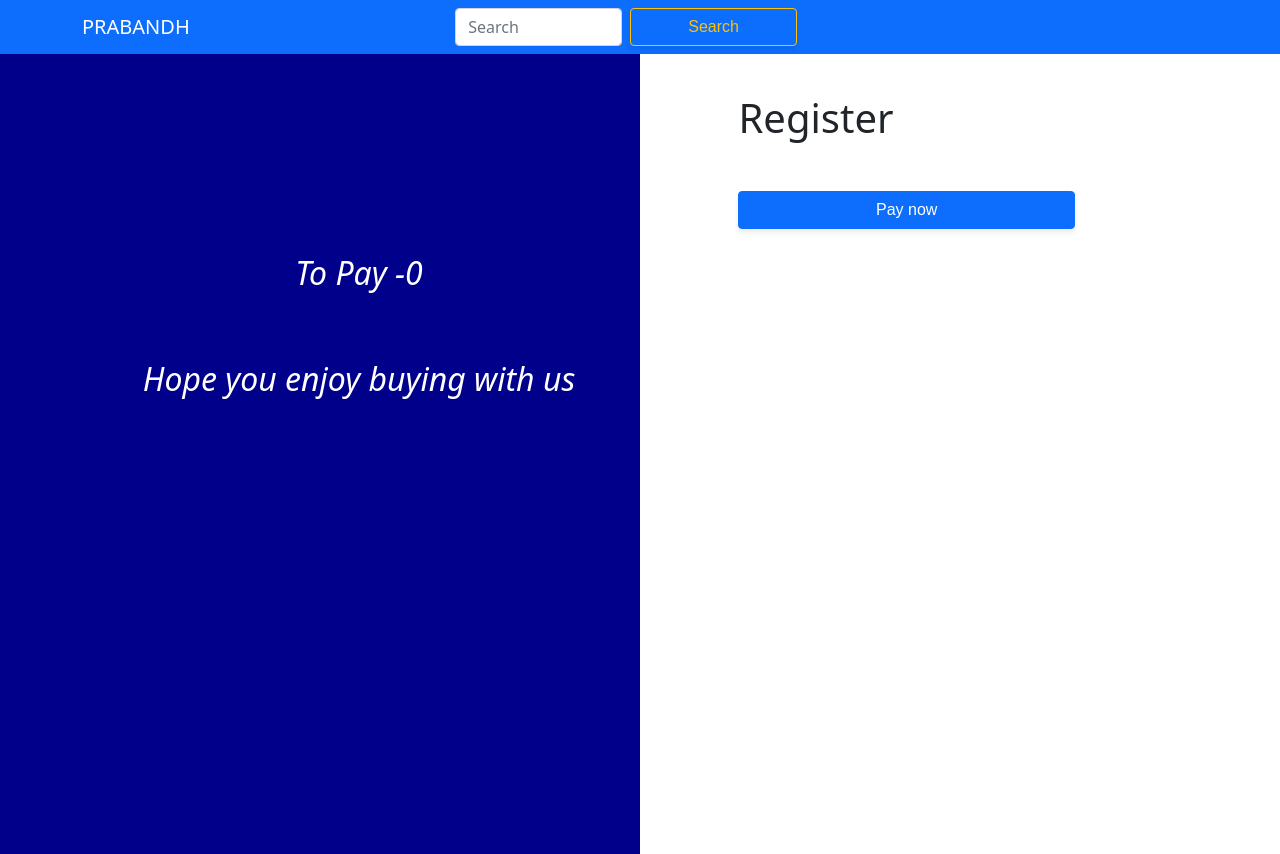
After one commit to Rohit-Karalkar0612/Prabandh, a Django app: page /check/ in a window 1280 px wide. The commit adds this page. Run offline with Django 3.2, Linux system fonts and the light colour scheme; a user stored in the database is signed in; data comes from the database, SQL or seed files in the repository; both versions use the stored data as it was after the commit; some libraries are stand-ins or nearby versions.

Commit message:
Final payment page created

```diff
--- a/Prabandh/settings.py
+++ b/Prabandh/settings.py
@@ -144,3 +144,5 @@ DEFAULT_AUTO_FIELD = 'django.db.models.BigAutoField'
 STRIPE_PUBLIC_KEY="pk_test_51JsABWSIonIO6GDnpDssD4QwaMlM2lLvzUvmX6pkKZDaEqSwUsHrMiW6pUCbgeAVS2KSUDpezY2AWcOndIwx2WFD00QufjgLAC"
 
 STRIPE_SECRET_KEY="sk_test_51JsABWSIonIO6GDnAKZYTjxpG9j7KyoCPik0nVcGjb1Uk6S7zysmC0haaOBvVP8DJihCRsoNc3TnJsv5Ph2UJNtt00wnGL36dO"
+
+STRIPE_WEBHOOK_SECRET="whsec_yZReRnVKG0HhvEkEF4vZU6rH6jLGeMZe"
--- a/Rent/admin.py
+++ b/Rent/admin.py
@@ -1,5 +1,5 @@
 from django.contrib import admin
-from .models import Product,Ratings,Rent_Amount,Issues,Photo,Bookings,Category,Subcategory
+from .models import Product,Ratings,Rent_Amount,Issues,Photo,Bookings,Category,Subcategory,Cart
 
 
 admin.site.register(Product)
@@ -10,6 +10,7 @@ admin.site.register(Photo)
 admin.site.register(Bookings)
 admin.site.register(Category)
 admin.site.register(Subcategory)
+admin.site.register(Cart)
 
 
 
--- /dev/null
+++ b/Rent/static/Rent/css/checkout.css
@@ -0,0 +1,258 @@
+/* form {
+  width: 30vw;
+  min-width: 500px;
+  align-self: center;
+  box-shadow: 0px 0px 0px 0.5px rgba(50, 50, 93, 0.1),
+    0px 2px 5px 0px rgba(50, 50, 93, 0.1), 0px 1px 1.5px 0px rgba(0, 0, 0, 0.07);
+  border-radius: 7px;
+  padding: 40px;
+} */
+
+.hidden {
+  display: none;
+}
+
+#payment-message {
+  color: rgb(105, 115, 134);
+  font-size: 16px;
+  line-height: 20px;
+  padding-top: 12px;
+  text-align: center;
+}
+
+#payment-element {
+  margin-bottom: 24px;
+}
+
+/* Buttons and links */
+button {
+  background: #5469d4;
+  font-family: Arial, sans-serif;
+  color: #ffffff;
+  border-radius: 4px;
+  border: 0;
+  padding: 12px 16px;
+  font-size: 16px;
+  font-weight: 600;
+  cursor: pointer;
+  display: block;
+  transition: all 0.2s ease;
+  box-shadow: 0px 4px 5.5px 0px rgba(0, 0, 0, 0.07);
+  width: 100%;
+}
+button:hover {
+  filter: contrast(115%);
+}
+button:disabled {
+  opacity: 0.5;
+  cursor: default;
+}
+
+/* spinner/processing state, errors */
+.spinner,
+.spinner:before,
+.spinner:after {
+  border-radius: 50%;
+}
+.spinner {
+  color: #ffffff;
+  font-size: 22px;
+  text-indent: -99999px;
+  margin: 0px auto;
+  position: relative;
+  width: 20px;
+  height: 20px;
+  box-shadow: inset 0 0 0 2px;
+  -webkit-transform: translateZ(0);
+  -ms-transform: translateZ(0);
+  transform: translateZ(0);
+}
+.spinner:before,
+.spinner:after {
+  position: absolute;
+  content: "";
+}
+.spinner:before {
+  width: 10.4px;
+  height: 20.4px;
+  background: #5469d4;
+  border-radius: 20.4px 0 0 20.4px;
+  top: -0.2px;
+  left: -0.2px;
+  -webkit-transform-origin: 10.4px 10.2px;
+  transform-origin: 10.4px 10.2px;
+  -webkit-animation: loading 2s infinite ease 1.5s;
+  animation: loading 2s infinite ease 1.5s;
+}
+.spinner:after {
+  width: 10.4px;
+  height: 10.2px;
+  background: #5469d4;
+  border-radius: 0 10.2px 10.2px 0;
+  top: -0.1px;
+  left: 10.2px;
+  -webkit-transform-origin: 0px 10.2px;
+  transform-origin: 0px 10.2px;
+  -webkit-animation: loading 2s infinite ease;
+  animation: loading 2s infinite ease;
+}
+
+@-webkit-keyframes loading {
+  0% {
+    -webkit-transform: rotate(0deg);
+    transform: rotate(0deg);
+  }
+  100% {
+    -webkit-transform: rotate(360deg);
+    transform: rotate(360deg);
+  }
+}
+@keyframes loading {
+  0% {
+    -webkit-transform: rotate(0deg);
+    transform: rotate(0deg);
+  }
+  100% {
+    -webkit-transform: rotate(360deg);
+    transform: rotate(360deg);
+  }
+}
+
+@media only screen and (max-width: 600px) {
+  form {
+    width: 80vw;
+    min-width: initial;
+  }
+}
+
+@media screen and (min-width: 1000px) {
+  .container-left {
+    float: right;
+  }
+}
+
+.top-left {
+  margin-top: 5%;
+}
+.left {
+  /* border: 1px solid black; */
+  background-color: white;
+}
+.register-heading {
+  margin-top: 12%;
+}
+#div_id_username {
+  font-weight: bold;
+}
+
+.textinput {
+  border-top: none;
+  border-left: none;
+  border-right: none;
+  border-bottom: 2px blue solid;
+  box-shadow: none !important;
+  font-weight: bold;
+}
+.textinput:focus {
+  outline: none !important;
+  box-shadow: 0 0 0 0 rgba(0, 0, 0, 0) !important;
+}
+.down {
+  font-weight: bold;
+  margin-top: 2%;
+  /* bottom: 11px; */
+  /* transform: translateY(30px); */
+}
+input:-webkit-autofill,
+input:-webkit-autofill:hover,
+input:-webkit-autofill:focus,
+input:-webkit-autofill:active {
+  transition: background-color 5000s ease-in-out 0s;
+}
+h3 {
+  font-size: 40px;
+}
+.below-right {
+  background-position: center;
+  background-size: cover;
+  transition: ease-in 0.5s;
+  z-index: -2;
+  /* width: 100%; */
+  height: 100%;
+  position: absolute;
+}
+.cover-right {
+  /* background-color: rgba(31, 7, 247, 0.3); */
+  position: relative;
+  /* left: 10px; */
+  z-index: 200;
+  width: 103%;
+  height: 100vh;
+}
+.super {
+  position: relative;
+}
+
+body {
+  background-image: url("../images/bg.jpg");
+  background-position: center;
+  background-size: cover;
+}
+.textareaclass::-webkit-scrollbar {
+  display: none;
+}
+.btn-info {
+  color: white;
+  background-color: darkblue;
+  font-weight: bold;
+}
+.hello {
+  height: 100%;
+  position: relative;
+}
+.center-me {
+  position: absolute;
+  top: 25%;
+  color: white;
+  font-size: 40px;
+  transition: 0.5s ease-in;
+  text-align: center;
+}
+
+#id_captcha_1 {
+  border-top: none;
+  border-left: none;
+  border-right: none;
+  border-bottom: 2px blue solid;
+  box-shadow: none !important;
+  outline: none;
+  font-weight: 500;
+}
+
+.form-check-input {
+  border: 2px solid black;
+}
+
+@media screen and (max-width: 800px) {
+  .hello {
+    display: none;
+  }
+}
+.hello {
+  height: 100%;
+  position: relative;
+  text-align: center;
+}
+.center-me {
+  position: absolute;
+  top: 25%;
+  color: white;
+  font-size: 40px;
+  transition: 0.5s ease-in;
+  text-align: center;
+  font-style: oblique;
+}
+body {
+  height: 100%;
+  background: linear-gradient(90deg, darkblue 50%, white 50%);
+}
--- /dev/null
+++ b/Rent/static/Rent/js/checkout.js
@@ -0,0 +1,118 @@
+// A reference to Stripe.js initialized with a fake API key.
+const stripe = Stripe("pk_test_51JsABWSIonIO6GDnpDssD4QwaMlM2lLvzUvmX6pkKZDaEqSwUsHrMiW6pUCbgeAVS2KSUDpezY2AWcOndIwx2WFD00QufjgLAC");
+
+// The items the customer wants to buy
+const items = [{ id: "xl-tshirt" }];
+const csrftoken = document.querySelector('[name=csrfmiddlewaretoken]').value;
+
+let elements;
+
+initialize();
+checkStatus();
+
+document
+  .querySelector("#payment-form")
+  .addEventListener("submit", handleSubmit);
+
+
+// Fetches a payment intent and captures the client secret
+async function initialize() {
+  const response = await fetch("create/", {
+    method: "POST",
+    headers: { "Content-Type": "application/json",
+    'X-CSRFToken': csrftoken,
+    },
+    body: JSON.stringify({ items }),
+  });
+  const { clientSecret } = await response.json();
+
+  const appearance = {
+    theme: 'stripe',
+  };
+  elements = stripe.elements({ appearance, clientSecret });
+
+  const paymentElement = elements.create("payment");
+  paymentElement.mount("#payment-element");
+}
+
+async function handleSubmit(e) {
+  e.preventDefault();
+  setLoading(true);
+
+  const { error } = await stripe.confirmPayment({
+    elements,
+    confirmParams: {
+      // Make sure to change this to your payment completion page
+      return_url: "http://127.0.0.1:8000/success/",
+    },
+  });
+
+  // This point will only be reached if there is an immediate error when
+  // confirming the payment. Otherwise, your customer will be redirected to
+  // your `return_url`. For some payment methods like iDEAL, your customer will
+  // be redirected to an intermediate site first to authorize the payment, then
+  // redirected to the `return_url`.
+  if (error.type === "card_error" || error.type === "validation_error") {
+    showMessage(error.message);
+  } else {
+    showMessage("An unexpected error occured.");
+  }
+
+  setLoading(false);
+}
+
+// Fetches the payment intent status after payment submission
+async function checkStatus() {
+  const clientSecret = new URLSearchParams(window.location.search).get(
+    "payment_intent_client_secret"
+  );
+
+  if (!clientSecret) {
+    return;
+  }
+
+  const { paymentIntent } = await stripe.retrievePaymentIntent(clientSecret);
+
+  switch (paymentIntent.status) {
+    case "succeeded":
+      showMessage("Payment succeeded!");
+      break;
+    case "processing":
+      showMessage("Your payment is processing.");
+      break;
+    case "requires_payment_method":
+      showMessage("Your payment was not successful, please try again.");
+      break;
+    default:
+      showMessage("Something went wrong.");
+      break;
+  }
+}
+
+// ------- UI helpers -------
+
+function showMessage(messageText) {
+  const messageContainer = document.querySelector("#payment-message");
+
+  messageContainer.classList.remove("hidden");
+  messageContainer.textContent = messageText;
+
+  setTimeout(function () {
+    messageContainer.classList.add("hidden");
+    messageText.textContent = "";
+  }, 4000);
+}
+
+// Show a spinner on payment submission
+function setLoading(isLoading) {
+  if (isLoading) {
+    // Disable the button and show a spinner
+    document.querySelector("#submit").disabled = true;
+    document.querySelector("#spinner").classList.remove("hidden");
+    document.querySelector("#button-text").classList.add("hidden");
+  } else {
+    document.querySelector("#submit").disabled = false;
+    document.querySelector("#spinner").classList.add("hidden");
+    document.querySelector("#button-text").classList.remove("hidden");
+  }
+}
--- /dev/null
+++ b/Rent/templates/Rent/checkout.html
@@ -0,0 +1,86 @@
+{% extends 'User/basic.html' %}
+{% load static %}
+{% block headjs %}
+<script src="https://polyfill.io/v3/polyfill.min.js?version=3.52.1&features=fetch"></script>
+<script src="https://js.stripe.com/v3/"></script>
+<script src="{% static 'Rent/js/checkout.js' %}?{% now "U" %}" defer></script>
+{% endblock %}
+
+
+{% block css %}
+<link rel="stylesheet" href="{% static 'Rent/css/checkout.css' %}?{% now "U" %}"/>
+{% endblock %}
+
+{% block content %}
+<div class="container-fluid">
+  <!-- Just Checking -->
+  <div class="row top no-gutters justify-content-center">
+      <div class="col-lg-5 col-sm-12 super">
+          <div class="col-lg-12 below-right no-gutters">
+          </div>
+          <div class="col-lg-12 cover-right no-gutters">
+              <div class='container hello'>
+                <div class="center-me">
+                  <h2>To Pay -{{ total }}</h2>
+                  <br>
+                  <h2>Hope you enjoy buying with us</h2>
+                </div>
+              </div>
+              <h1></h1>
+          </div>
+      </div>
+      <div class="col-lg-5 left">
+          <div class="container-left container col-lg-12 col-sm-12">
+              <div class="container col-lg-10">
+                  <div class="row register-heading">
+                      <h3>Register</h3>
+                  </div>
+                  <div class="row top-left side-row ">
+                    <form id="payment-form">
+                      <div id="payment-element">
+                        <!--Stripe.js injects the Payment Element-->
+                      </div>
+                      <button class="btn btn-primary" id="submit">
+                        <div class="spinner hidden" id="spinner"></div>
+                        <span id="button-text">Pay now</span>
+                      </button>
+                      <div id="payment-message" class="hidden"></div>
+                    </form>
+                    {% csrf_token %}
+                  </div>
+              </div>
+          </div>
+      </div>
+  </div>
+</div>
+
+
+
+
+
+
+
+
+
+
+
+
+
+
+
+
+{% endblock %}
+<!DOCTYPE html>
+<html lang="en">
+  <head>
+    <meta charset="utf-8" />
+    <title>Accept a payment</title>
+    <meta name="description" content="A demo of a payment on Stripe" />
+    <meta name="viewport" content="width=device-width, initial-scale=1" />
+
+  </head>
+  <body>
+    <!-- Display a payment form -->
+
+  </body>
+</html>
--- a/Rent/urls.py
+++ b/Rent/urls.py
@@ -1,6 +1,6 @@
 from django.urls import path
 from . import views
-from Rent.views import CreateCheckOutSessoionView
+
 
 urlpatterns = [
     path('',views.index,name="home"),
@@ -17,8 +17,8 @@ urlpatterns = [
     path('deleteImage/',views.deleteImage,name="Delete Image"),
     path('subcategory/<str:mysubcat1>', views.search_subcat1, name="Search subcat1"),
     path('search/', views.search_subcat1, name="search"),
-    path('checkout/',CreateCheckOutSessoionView.as_view(),name="checkout"),
-    path('success/',views.Success.as_view(),name="success"),
-    path('cancel/',views.Cancel.as_view(),name="cancel"),
-
+    path('check/',views.Check.as_view(),name="check"),
+    path('check/create/',views.create_payment,name="create"),
+    path('webhook/',views.webhook,name="web"),
+    path('success/',views.success.as_view(),name="success"),
 ]
--- a/Rent/views.py
+++ b/Rent/views.py
@@ -1,4 +1,4 @@
-from django.http import JsonResponse
+from django.http import JsonResponse,HttpResponse
 from django.shortcuts import render, redirect, get_object_or_404
 from django.views import View
 from django.views.generic import CreateView,TemplateView
@@ -10,6 +10,7 @@ from urllib.parse import urlencode
 from django.conf import settings
 import stripe
 from django.http import JsonResponse
+from django.views.decorators.csrf import csrf_exempt
 # Create your views here.
 
 stripe.api_key=settings.STRIPE_SECRET_KEY
@@ -230,9 +231,12 @@ def deleteImage(request):
 
     return JsonResponse({'bool':True})
 
-class CreateCheckOutSessoionView(View):
-    def post(self, request, *args, **kwargs):
-        ng = "http://127.0.0.1:8000"
+
+
+
+
+def create_payment(request):
+    if request.method=='POST':
         my_items=Cart.objects.filter(user=request.user)
         total=0
         for p in my_items:
@@ -240,31 +244,59 @@ class CreateCheckOutSessoionView(View):
 
 
         print(total)
+        # data = json.loads(request.data)
+        # Create a PaymentIntent with the order amount and currency
+        intent = stripe.PaymentIntent.create(
+            amount=total*100,
+            currency='INR',
+            payment_method_types=[
+                'card',
+            ],
+        )
+        return JsonResponse({
+            'clientSecret': intent['client_secret']
+        })
 
-        checkout_session = stripe.checkout.Session.create(
-            payment_method_types=["card"],
-            line_items=[
-                {
-                    "price_data": {
-                        "currency": "INR",
-                        "unit_amount": total*100,
-                        "product_data": {
-                            "name": "kedfnh",
-                        },
-                    },
-                    "quantity": 1,
-                },
-            ],
-            mode="payment",
-            success_url=ng + "/success",
-            cancel_url=ng + "/cancel",
-        )
-        return JsonResponse({"id": checkout_session.id})
+class Check(TemplateView):
+    template_name = "Rent/checkout.html"
+
+    def get_context_data(self, **kwargs):
+        my_items=Cart.objects.filter(user=self.request.user)
+        total=0
+        for p in my_items:
+            total+=(p.product_id.deposit)
+
+        context = super().get_context_data(**kwargs)
+        context["total"] = total
+        return context
 
 
-class Success(TemplateView):
-        template_name = "Rent/success.html"
+@csrf_exempt
+def webhook(request):
+    payload = request.body
+    sig_header = request.META['HTTP_STRIPE_SIGNATURE']
+    event = None
+
+    try:
+        event = stripe.Webhook.construct_event(
+            payload, sig_header, settings.STRIPE_WEBHOOK_SECRET
+        )
+    except ValueError as e:
+        # Invalid payload
+        return HttpResponse(status=400)
+    except stripe.error.SignatureVerificationError as e:
+        # Invalid signature
+        return HttpResponse(status=400)
+
+    if event['type'] == 'payment_intent.succeeded':
+        session = event['data']['object']
+
+        print(session)
 
 
-class Cancel(TemplateView):
-        template_name = "Rent/cancel.html"
+    # Passed signature verification
+    return HttpResponse(status=200)
+
+
+class success(TemplateView):
+    template_name="Rent/success.html"
--- a/User/templates/User/basic.html
+++ b/User/templates/User/basic.html
@@ -8,8 +8,9 @@
   <title>PRABANDH</title>
   <link href="https://cdn.jsdelivr.net/npm/bootstrap@5.1.0/dist/css/bootstrap.min.css" rel="stylesheet"
       integrity="sha384-KyZXEAg3QhqLMpG8r+8fhAXLRk2vvoC2f3B09zVXn8CA5QIVfZOJ3BCsw2P0p/We" crossorigin="anonymous">
-      <script src="https://polyfill.io/v3/polyfill.min.js?version=3.52.1&features=fetch"></script>
-      <script src="https://js.stripe.com/v3/"></script>
+  {% block headjs %}
+  {% endblock %}
+
   {% block css %}
   {% endblock css %}
 </head>
```
Also changed, not shown: Rent/templates/Rent/subcstfil.html (+6 -34 lines), Rent/templates/Rent/success.html (+51 -1 lines), db.sqlite3.
